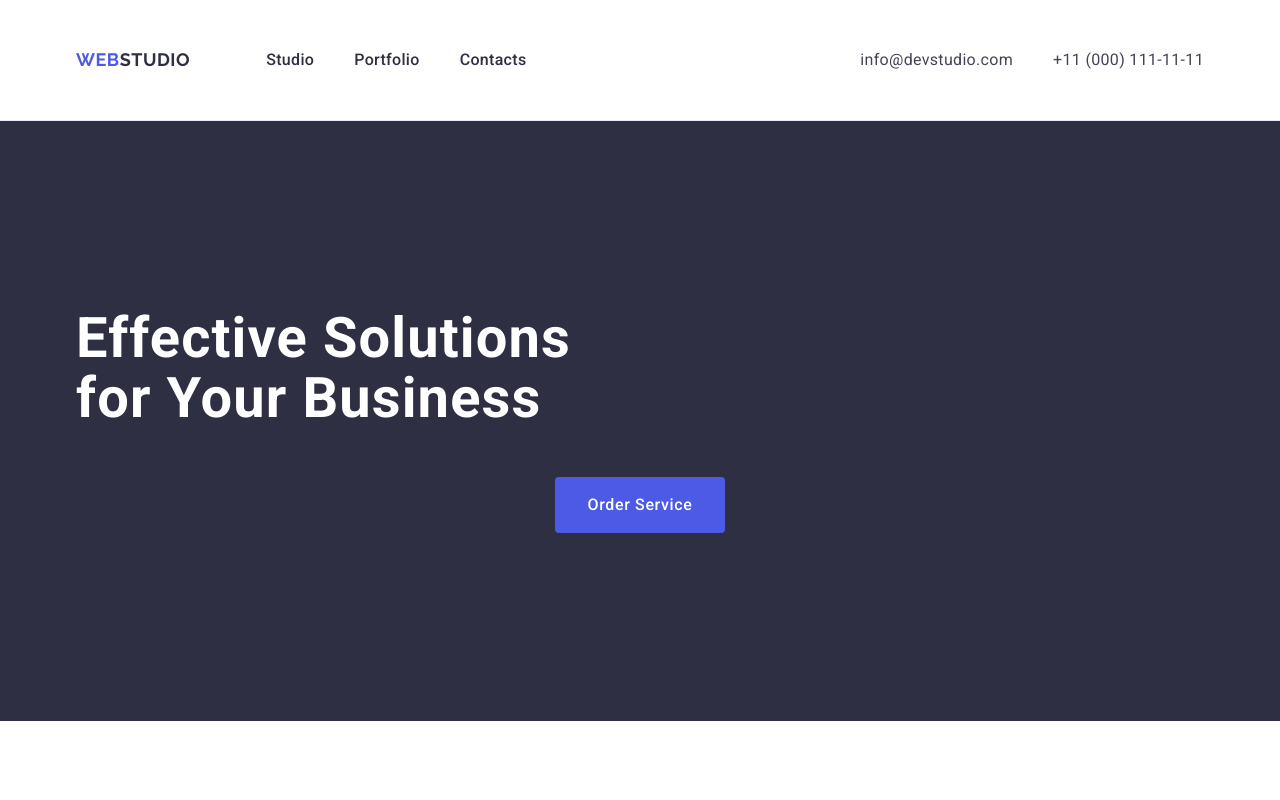
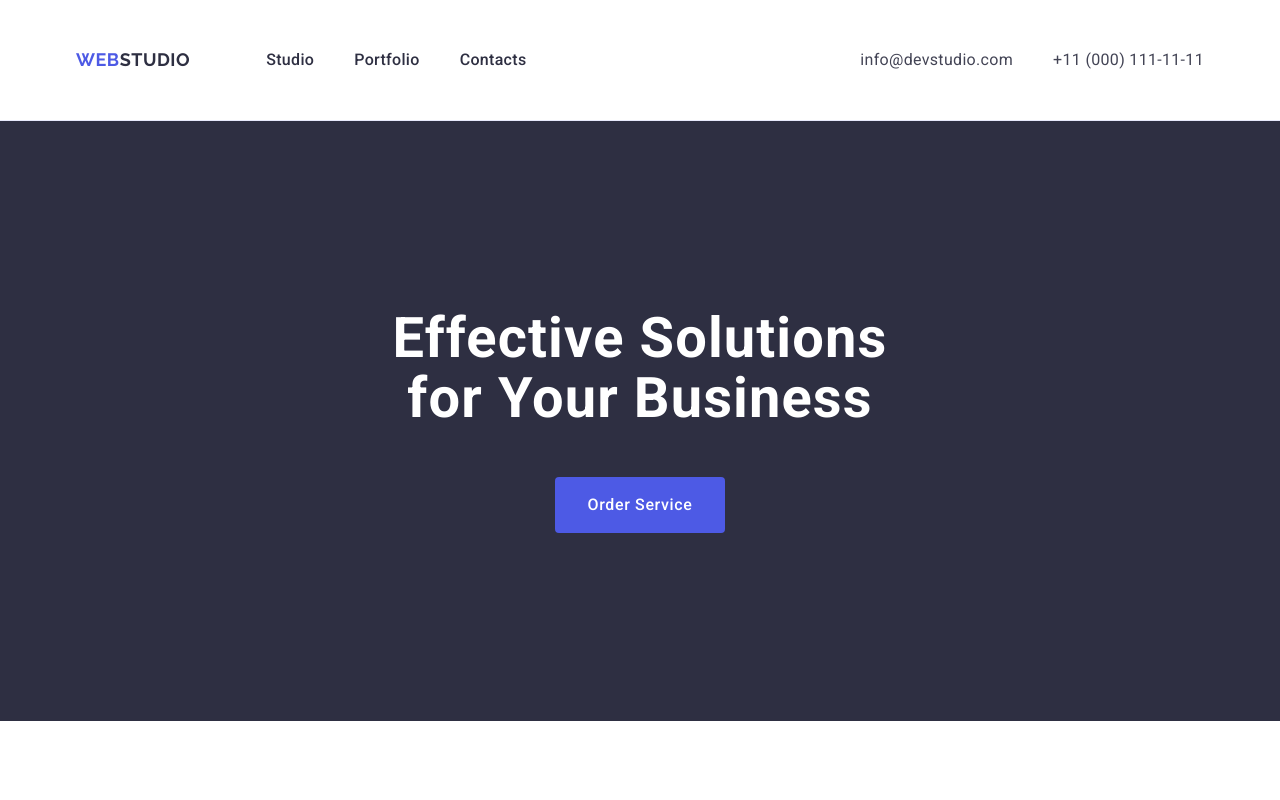
Before and after one commit to Oleh-Los/goit-markup-hw-03, a plain HTML site: page index.html in a window 1280 px wide. Shown: the top 800 px of the page. Drawn offline with nearby package versions, Linux system fonts and the light colour scheme.

Commit message:
margin padding

```diff
--- a/css/styles.css
+++ b/css/styles.css
@@ -92,6 +92,7 @@ img {
   padding: 24px 0;
 }
 .header-nav-list-items-link {
+  padding: 24px 0;
   font-weight: 500;
   font-size: 16px;
   line-height: 1.5;
@@ -134,15 +135,17 @@ img {
 }
 
 .hero-banner-title {
-  max-width: 496px;
+  margin: auto;
   font-weight: 700;
   font-size: 56px;
   line-height: 1.07;
   letter-spacing: 0.02em;
   color: #ffffff;
-
+  text-align: center;
+  max-width: 496px;
   margin-bottom: 48px;
 }
+
 .hero-banner-button {
   min-width: 169px;
   height: 56px;
```
